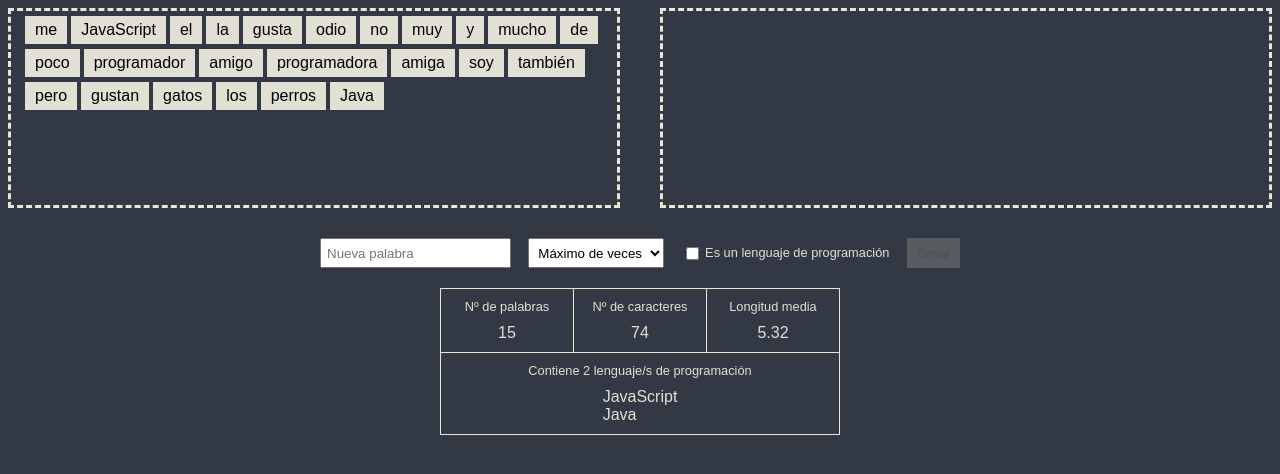
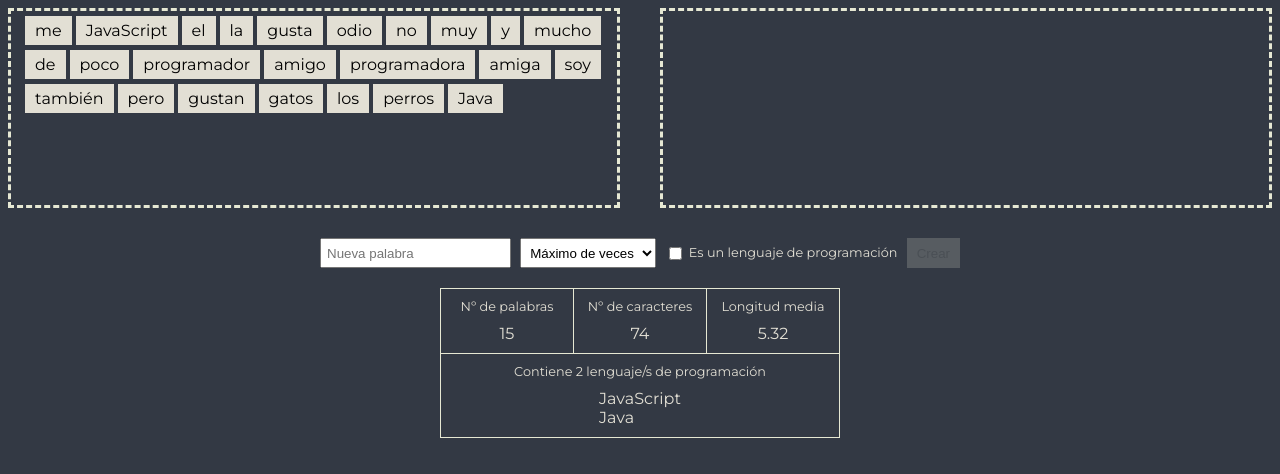
Before and after one commit to josemariaz1995/c2-react-ejercicio-9-palabras, a React (Create React App) app: page / in a window 1280 px wide. Shown: the top 474 px of the page. Built offline with nearby package versions, Linux system fonts and the light colour scheme.

Commit message:
anyadida tipografia montserrat

```diff
--- a/package.json
+++ b/package.json
@@ -3,6 +3,7 @@
   "version": "0.1.0",
   "private": true,
   "dependencies": {
+    "@fontsource/montserrat": "^4.4.5",
     "@testing-library/jest-dom": "^5.14.1",
     "@testing-library/react": "^11.2.7",
     "@testing-library/user-event": "^12.8.3",
--- a/src/App.js
+++ b/src/App.js
@@ -1,4 +1,5 @@
 import { useState } from "react";
+import "@fontsource/montserrat";
 import { Palabras } from "./components/Palabras";
 import { PalabraAnyadida } from "./components/PalabraAnyadida";
 import { palabras } from "./data/palabras";
--- a/src/components/PalabraAnyadida.js
+++ b/src/components/PalabraAnyadida.js
@@ -15,6 +15,7 @@ export const PalabraAnyadida = (props) => {
 PalabraAnyadida.propTypes = {
   palabra: PropTypes.shape({
     palabra: PropTypes.string.isRequired,
+    lenguaje: PropTypes.bool.isRequired,
   }),
   borrarPalabras: PropTypes.func.isRequired,
 };
--- a/src/components/Palabras.js
+++ b/src/components/Palabras.js
@@ -1,8 +1,6 @@
 import PropTypes from "prop-types";
-/* eslint-disable react/react-in-jsx-scope */
 export const Palabras = (props) => {
-  const { palabra, anyadirPalabra, setIdNuevo } = props;
-  // eslint-disable-next-line no-extra-boolean-cast
+  const { palabra, anyadirPalabra } = props;
   return (
     <li
       data-lenguaje={palabra.lenguaje ? "si" : "no"}
--- a/src/index.css
+++ b/src/index.css
@@ -2,7 +2,7 @@
   box-sizing: border-box;
 }
 body {
-  font-family: Montserrat, sans-serif;
+  font-family: "Montserrat", sans-serif;
   background-color: #333944;
   color: #e2dfd4;
 }
```
Also changed, not shown: src/index.js (+7 -6 lines), 2 other files (tests, documents, lock files or other folders).
